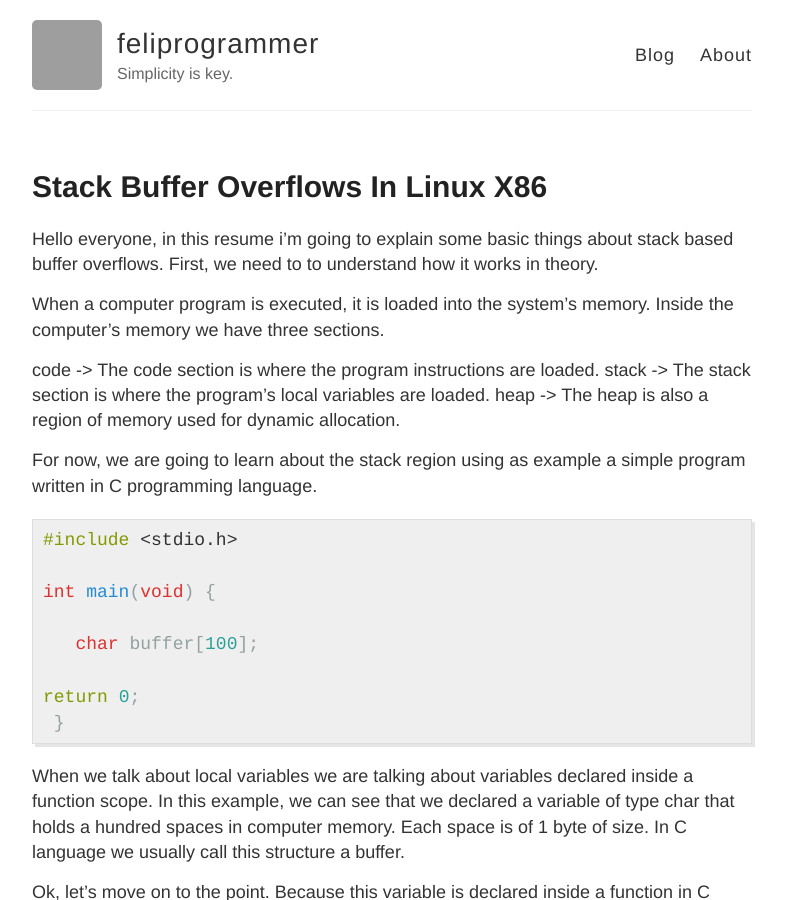
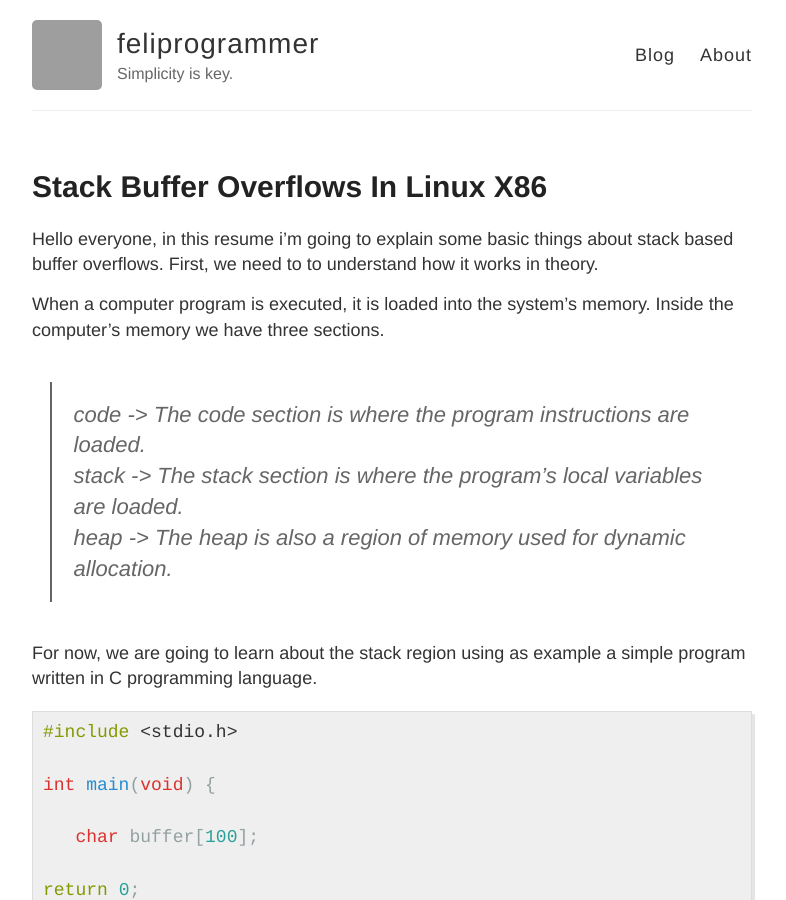
Before and after one commit to Feliprogrammer/feliprogrammer.github.io, a Jekyll site: the page built from _posts/2022-11-03-stack-buffer-overflows-in-linux-x86.md, in a window 1280 px wide and 900 px high. Shown: the whole window, without its empty margins (248-1034 px from the left). Built offline with Jekyll 4.4.1, drawn with Linux system fonts in a browser that asks for light colours; our own code applies the rules of GitHub Pages for plain Markdown files; grey boxes are pictures that could not be loaded.

Commit message:
Personal Blog

```diff
--- a/_posts/2022-11-03-stack-buffer-overflows-in-linux-x86.md
+++ b/_posts/2022-11-03-stack-buffer-overflows-in-linux-x86.md
@@ -5,9 +5,11 @@ it works in theory.
   When a computer program is executed, it is loaded into the system's
 memory. Inside the computer's memory we have three sections.
 
-  code -> The code section is where the program instructions are loaded.
-  stack -> The stack section is where the program's local variables are loaded.
-  heap -> The heap is also a region of memory used for dynamic allocation.
+>  code -> The code section is where the program instructions are loaded.
+  <br>
+>  stack -> The stack section is where the program's local variables are loaded.
+  <br>
+>  heap -> The heap is also a region of memory used for dynamic allocation.
 
   For now, we are going to learn about the stack region using as
 example a simple program written in C programming language.
```
